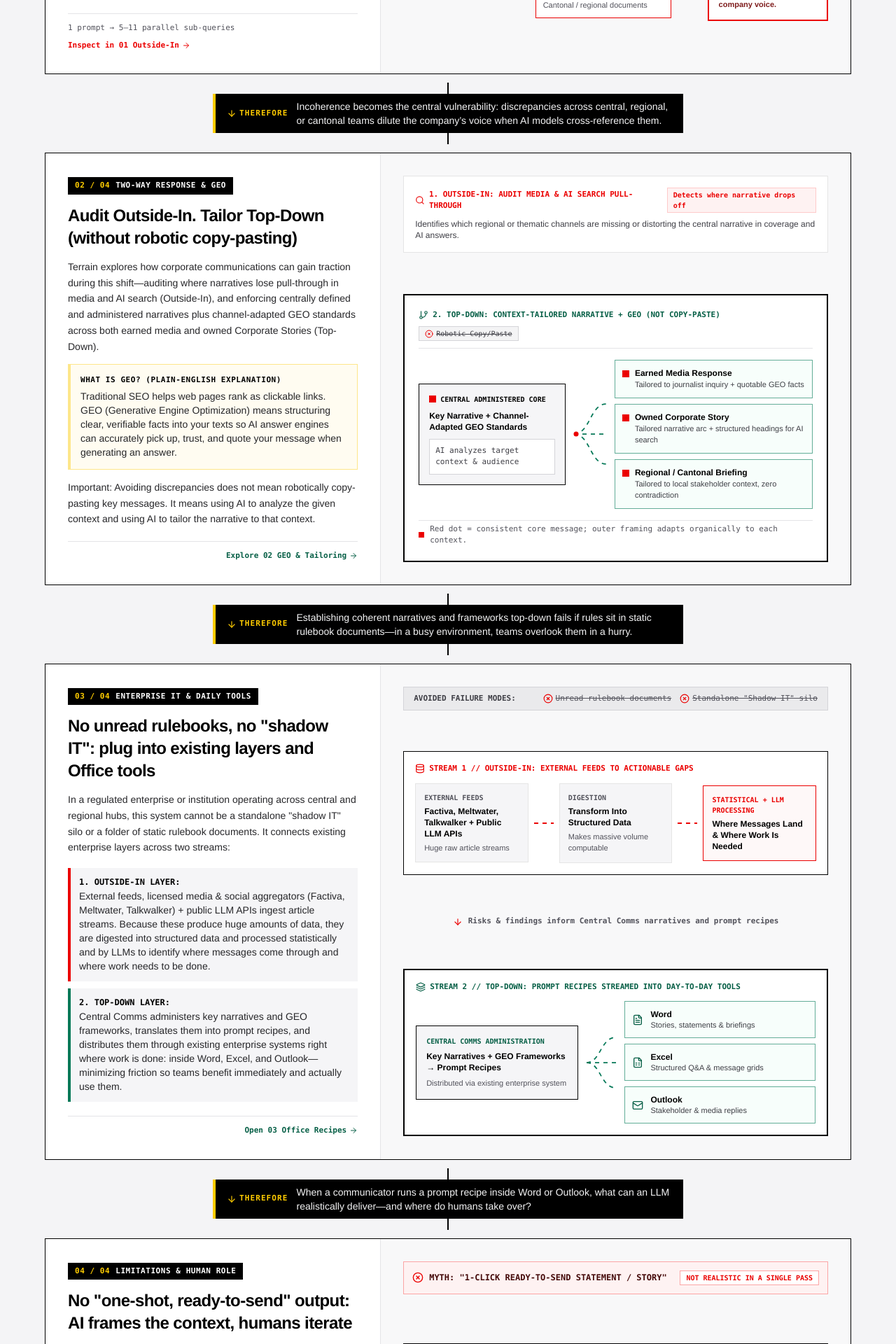
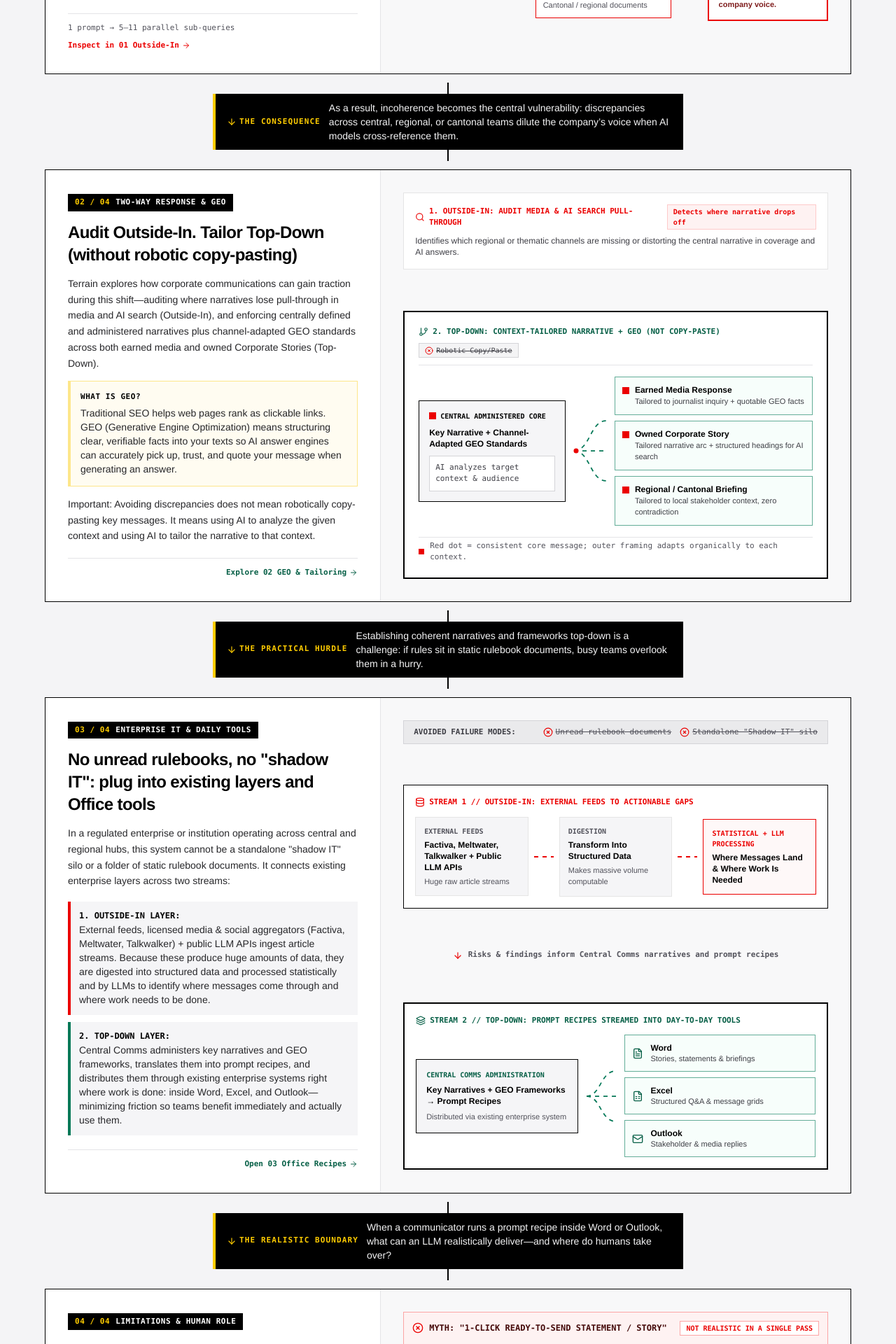
Before and after one commit to Flx-xlF/strategic-analysis-app-case-study, a React (Vite) app: page / in a window 1280 px wide. Shown: the part 560-2480 px from the top of the page at 70% size. Built offline with nearby package versions, Linux system fonts and the light colour scheme.

Commit message:
refactor: polish transition bridge copy and navigation button labels

```diff
--- a/src/components/cockpit/NarrativeCockpitView.tsx
+++ b/src/components/cockpit/NarrativeCockpitView.tsx
@@ -568,8 +568,8 @@ export const NarrativeCockpitView: React.FC<Props> = ({ lang, onNavigateTab }) =
         >
           <span>
             {isEn
-              ? 'Therefore: 02 Top-Down GEO & Context Tailoring'
-              : 'Deshalb: 02 Top-Down GEO & Kontext-Anpassung'}
+              ? 'Next: 02 Top-Down GEO & Context Tailoring'
+              : 'Weiter: 02 Top-Down GEO & Kontext-Anpassung'}
           </span>
           <ArrowRight className="w-3.5 h-3.5" />
         </button>
--- a/src/components/geo/GeoAuditView.tsx
+++ b/src/components/geo/GeoAuditView.tsx
@@ -381,8 +381,8 @@ export const GeoAuditView: React.FC<Props> = ({ lang, onNavigateTab }) => {
         >
           <span>
             {isEn
-              ? 'Therefore: 03 Office Recipes & Human Role'
-              : 'Deshalb: 03 Office-Rezepte & Rolle des Menschen'}
+              ? 'Next: 03 Office Recipes & Human Role'
+              : 'Weiter: 03 Office-Rezepte & Rolle des Menschen'}
           </span>
           <ArrowRight className="w-3.5 h-3.5" />
         </button>
--- a/src/components/overview/ConceptFlowView.tsx
+++ b/src/components/overview/ConceptFlowView.tsx
@@ -256,18 +256,18 @@ export const ConceptFlowView: React.FC<Props> = ({
         </div>
       </section>
 
-      {/* ─── THEREFORE BRIDGE 01 → 02 ─── */}
+      {/* ─── TRANSITION BRIDGE 01 → 02 ─── */}
       <div className="flex flex-col items-center py-3">
         <div className="w-0.5 h-4 bg-sbb-black" />
-        <div className="bg-sbb-black text-white px-4 py-2 border-l-4 border-[#FFCC00] max-w-2xl w-full flex items-center gap-3 shadow-2xs">
+        <div className="bg-sbb-black text-white px-4 py-2.5 border-l-4 border-[#FFCC00] max-w-2xl w-full flex items-center gap-3 shadow-2xs">
           <span className="font-mono text-[11px] font-black uppercase tracking-widest text-[#FFCC00] shrink-0 flex items-center gap-1">
             <ArrowDown className="w-3.5 h-3.5" />
-            <span>{isEn ? 'THEREFORE' : 'DESHALB'}</span>
+            <span>{isEn ? 'THE CONSEQUENCE' : 'DIE FOLGE'}</span>
           </span>
           <p className="text-xs sm:text-sm font-medium text-zinc-100 leading-snug">
             {isEn
-              ? 'Incoherence becomes the central vulnerability: discrepancies across central, regional, or cantonal teams dilute the company’s voice when AI models cross-reference them.'
-              : 'Inkohärenz wird zur zentralen Schwachstelle: Abweichungen zwischen zentralen, regionalen oder kantonalen Teams verwässern die Stimme des Unternehmens, sobald KI-Modelle sie abgleichen.'}
+              ? 'As a result, incoherence becomes the central vulnerability: discrepancies across central, regional, or cantonal teams dilute the company’s voice when AI models cross-reference them.'
+              : 'Dadurch wird Inkohärenz zur zentralen Schwachstelle: Abweichungen zwischen zentralen, regionalen oder kantonalen Teams verwässern die Stimme des Unternehmens, sobald KI-Modelle sie abgleichen.'}
           </p>
         </div>
         <div className="w-0.5 h-4 bg-sbb-black" />
@@ -303,9 +303,7 @@ export const ConceptFlowView: React.FC<Props> = ({
             {/* Plain-English GEO explanation box */}
             <div className="p-3.5 bg-amber-50/70 border-l-4 border-[#FFCC00] border border-amber-200 space-y-1">
               <div className="font-mono text-[11px] font-black uppercase tracking-wider text-sbb-black">
-                {isEn
-                  ? 'What is GEO? (Plain-English Explanation)'
-                  : 'Was bedeutet GEO? (Einfach erklärt)'}
+                {isEn ? 'What is GEO?' : 'Was bedeutet GEO?'}
               </div>
               <p className="text-xs sm:text-sm text-zinc-800 leading-relaxed">
                 {isEn
@@ -453,18 +451,18 @@ export const ConceptFlowView: React.FC<Props> = ({
         </div>
       </section>
 
-      {/* ─── THEREFORE BRIDGE 02 → 03 ─── */}
+      {/* ─── TRANSITION BRIDGE 02 → 03 ─── */}
       <div className="flex flex-col items-center py-3">
         <div className="w-0.5 h-4 bg-sbb-black" />
-        <div className="bg-sbb-black text-white px-4 py-2 border-l-4 border-[#FFCC00] max-w-2xl w-full flex items-center gap-3 shadow-2xs">
+        <div className="bg-sbb-black text-white px-4 py-2.5 border-l-4 border-[#FFCC00] max-w-2xl w-full flex items-center gap-3 shadow-2xs">
           <span className="font-mono text-[11px] font-black uppercase tracking-widest text-[#FFCC00] shrink-0 flex items-center gap-1">
             <ArrowDown className="w-3.5 h-3.5" />
-            <span>{isEn ? 'THEREFORE' : 'DESHALB'}</span>
+            <span>{isEn ? 'THE PRACTICAL HURDLE' : 'DIE HÜRDE IM ALLTAG'}</span>
           </span>
           <p className="text-xs sm:text-sm font-medium text-zinc-100 leading-snug">
             {isEn
-              ? 'Establishing coherent narratives and frameworks top-down fails if rules sit in static rulebook documents—in a busy environment, teams overlook them in a hurry.'
-              : 'Kohärente Narrative und Frameworks lassen sich Top-Down nicht über statische Regel-Dokumente durchsetzen – im hektischen Alltag werden diese in der Eile übersehen.'}
+              ? 'Establishing coherent narratives and frameworks top-down is a challenge: if rules sit in static rulebook documents, busy teams overlook them in a hurry.'
+              : 'Kohärente Narrative und Frameworks Top-Down durchzusetzen ist im Alltag schwierig: Liegen Regeln in statischen Dokumenten, werden sie unter Zeitdruck leicht übersehen.'}
           </p>
         </div>
         <div className="w-0.5 h-4 bg-sbb-black" />
@@ -687,13 +685,13 @@ export const ConceptFlowView: React.FC<Props> = ({
         </div>
       </section>
 
-      {/* ─── THEREFORE BRIDGE 03 → 04 ─── */}
+      {/* ─── TRANSITION BRIDGE 03 → 04 ─── */}
       <div className="flex flex-col items-center py-3">
         <div className="w-0.5 h-4 bg-sbb-black" />
-        <div className="bg-sbb-black text-white px-4 py-2 border-l-4 border-[#FFCC00] max-w-2xl w-full flex items-center gap-3 shadow-2xs">
+        <div className="bg-sbb-black text-white px-4 py-2.5 border-l-4 border-[#FFCC00] max-w-2xl w-full flex items-center gap-3 shadow-2xs">
           <span className="font-mono text-[11px] font-black uppercase tracking-widest text-[#FFCC00] shrink-0 flex items-center gap-1">
             <ArrowDown className="w-3.5 h-3.5" />
-            <span>{isEn ? 'THEREFORE' : 'DESHALB'}</span>
+            <span>{isEn ? 'THE REALISTIC BOUNDARY' : 'DIE REALISTISCHE GRENZE'}</span>
           </span>
           <p className="text-xs sm:text-sm font-medium text-zinc-100 leading-snug">
             {isEn
```
